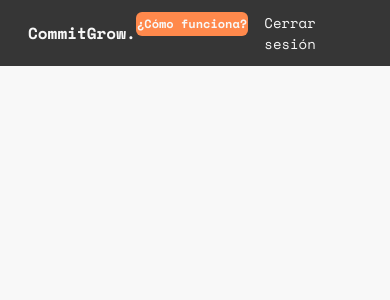
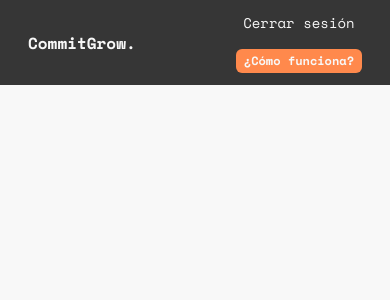
Before and after one commit to oscarenriqq/commitgrow-front, a React (Vite) app: page /confirm in a window 390 px wide. Shown: the top 300 px of the page. Built offline with nearby package versions, Linux system fonts and the light colour scheme; sample sign-in values are in the browser's storage.

Commit message:
Update Layout component and index.css

```diff
--- a/src/components/Layout.jsx
+++ b/src/components/Layout.jsx
@@ -19,7 +19,7 @@ function Layout() {
         <Container>
           <Flex align={"center"} justify={"space-between"}>
             <Text fontWeight={600}>CommitGrow.</Text>
-            <Flex gap={4}>
+            <Flex className="nav-buttons" gap={4}>
               <Button
                 bg={colors.third}
                 color={colors.fourth}
--- a/src/index.css
+++ b/src/index.css
@@ -2,14 +2,12 @@ html body {
   background-color: #F8F8F8;
   font-family: 'Space Mono', monospace;
 }
-
 
 .form-login {
     width: 100%;
 }
 
 .react-datepicker__input-container input {
-    /*! border: 1px solid teal; */
   padding: 10px;
   background-color: #ececec;
   color: grey;
@@ -21,3 +19,10 @@ html body {
 .react-datepicker-wrapper {
   width: 100%;
 }
+
+@media (max-width: 768px) {
+  .nav-buttons {
+      flex-direction: column-reverse;
+      align-items: center;
+  }
+}
```
Lines whose indentation alone changed are shown as unchanged.
